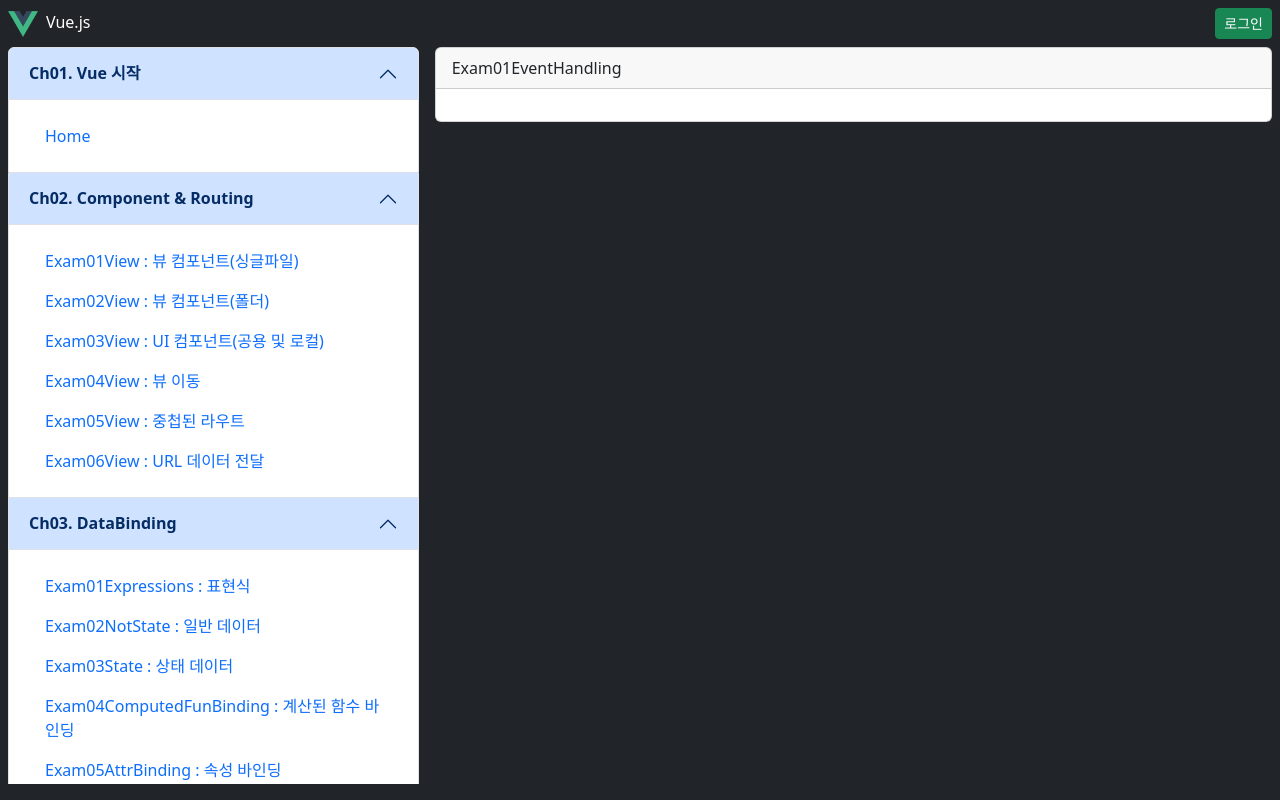
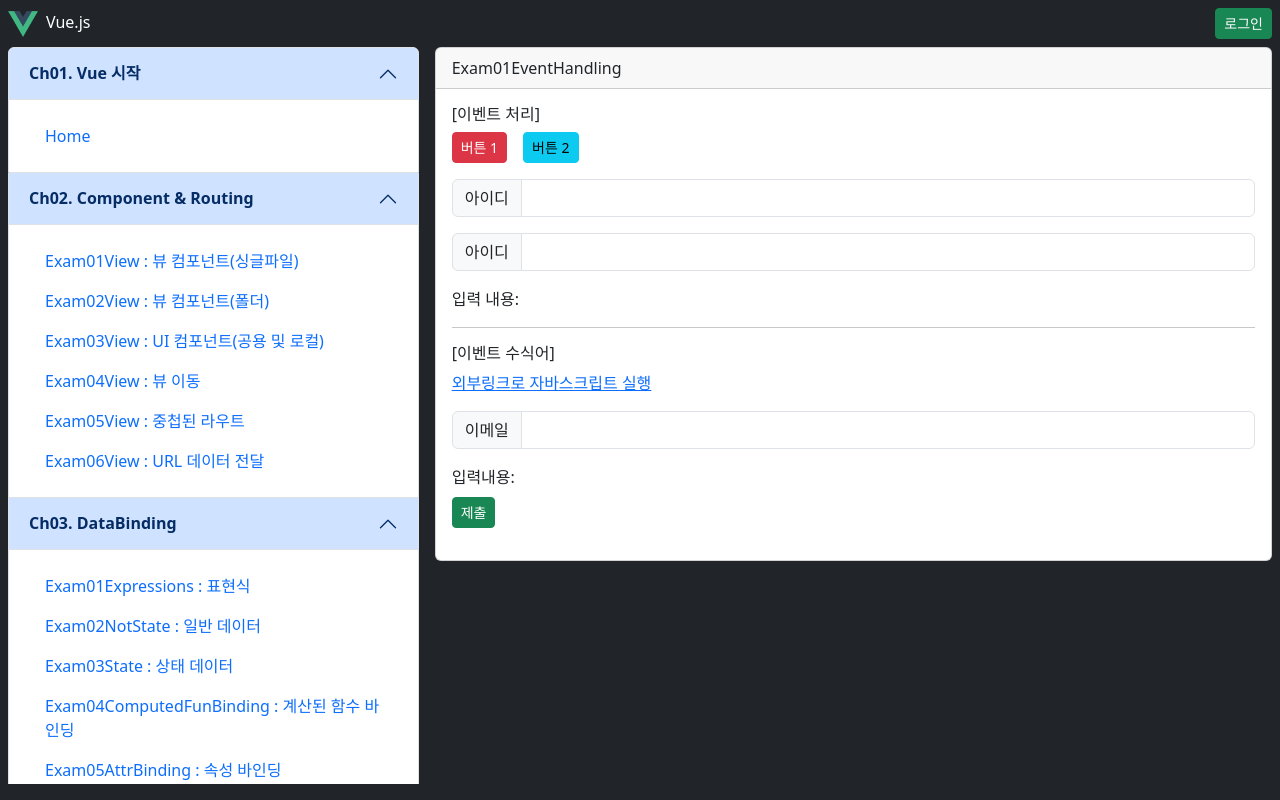
Before and after one commit to hyeonju0121/front-end-vue, a Vue app: page /Ch04EventHandlingWatch/Exam01EventHandling in a window 1280 px wide. Built offline with nearby package versions, Linux system fonts and the light colour scheme.

Commit message:
EventHandling & Watch

```diff
--- a/src/components/AppMenu.vue
+++ b/src/components/AppMenu.vue
@@ -131,9 +131,12 @@
                     <ul class="nav flex-column">
                         <li class="nav-item">
                             <RouterLink to="/Ch04EventHandlingWatch/Exam01EventHandling" class="nav-link">
-                                Exam01EventHandling : 이벤트 핸들링 </RouterLink>
+                                Exam01EventHandling : 이벤트 처리 </RouterLink>
                         </li>
-
+                        <li class="nav-item">
+                            <RouterLink to="/Ch04EventHandlingWatch/Exam02Watch" class="nav-link">
+                                Exam02Watch : 상태 데이터 변경 감시 </RouterLink>
+                        </li>
                     </ul>
                 </div>
             </div>
--- a/src/router/Ch04EventHandlingWatch.js
+++ b/src/router/Ch04EventHandlingWatch.js
@@ -2,6 +2,10 @@ const routes = [
     {
         path: '/Ch04EventHandlingWatch/Exam01EventHandling',
         component: () => import(/* webpackChunkName: "Ch04EventHandlingWatch" */ '@/views/Ch04EventHandlingWatch/Exam01EventHandling.vue')
+    },
+    {
+        path: '/Ch04EventHandlingWatch/Exam02Watch',
+        component: () => import(/* webpackChunkName: "Ch04EventHandlingWatch" */ '@/views/Ch04EventHandlingWatch/Exam02Watch.vue')
     }
 ];
 
--- a/src/views/Ch04EventHandlingWatch/Exam01EventHandling.vue
+++ b/src/views/Ch04EventHandlingWatch/Exam01EventHandling.vue
@@ -2,14 +2,84 @@
     <div class="card">
         <div class="card-header">Exam01EventHandling</div>
         <div class="card-body">
+            <div class="mb-3">
+                <h6>[이벤트 처리]</h6>
+                <!-- 함수 그 자체 -->
+                <button class="btn btn-danger btn-sm me-3" @click="handleBtn1">버튼 1</button>
+                <!-- 괄호()가 있으므로 함수를 호출 -->
+                <button class="btn btn-info btn-sm" @click="handleBtn2('vue is good', $event)">버튼 2</button>
+            </div>
+
+            <div class="input-group mb-3">
+                <span class="input-group-text">아이디</span>
+                <!-- :value : 단방향. v-model을 쓰지않았기 때문에 양방향이 X -->
+                <!-- 앞으로 모든 변수는 '상태'로 사용할 것이다. -->
+                <input type="text" class="form-control" name="userID" :value="userID" @keyup="handleInput($event)" />
+            </div>
+
+            <div class="input-group mb-3">
+                <span class="input-group-text">아이디</span>
+                <!-- v-model 양방향 바인딩 -->
+                <input type="text" class="form-control" name="userID" v-model="userID" />
+            </div>
+            <div>입력 내용: {{ userID }}</div>
+
+            <hr/>
+
+            <div class="mt-3">
+                <h6>[이벤트 수식어]</h6>
+                <!-- 외부 링크로 연결되지 않고, 해당 링크를 클릭했을 때 자바스크립트 및 함수를 실행하고 싶다면?
+                     javascript:func1() 와 동일함
+                -->
+                <!-- <a href="javacript:fun1()">링크로 자바스크립트 실행</a>  스프링에서는 가능함(vue 에서는 사용 X)-->
+                <a href="https://vuejs.org" @click.prevent="handleLink">외부링크로 자바스크립트 실행</a>
 
 
+                <!--submit.prevent: 폼에 기본적으로 제출 기능이 있는데 중지하고, 자바스크립트 함수를 실행하고 싶을 때-->
+                <form class="my-3" @submit.prevent="handleForm">
+                    <div class="input-group mb-3">
+                        <span class="input-group-text">이메일</span>
+                        <input type="email" class="form-control" v-model="userEmail">
+                    </div>
+                    <div>입력내용: {{ userEmail }}</div>
+                        <input type="submit" value="제출" class="btn btn-success btn-sm mt-2" />
+                </form>
+            </div>
         </div>
     </div>
 </template>
 
 <script setup>
+import { ref } from 'vue';
+
+function handleBtn1() {
+    console.log("handleBtn1 실행");
+}
+
+function handleBtn2(arg, event) {
+    console.log("handleBtn2 실행");
+    console.log("arg:" + arg);
+    console.log("event,target:", event.target); // 이벤트가 발생하는 타켓(엘리먼트)
+}
+
+let userID = ref(""); // 디폴트 값은 빈문자열
+
+function handleInput(event) {
+    console.log("event.target.name: " + event.target.name);
+    console.log("event.target.value: " + event.target.value);
+    userID.value = event.target.value;
+}
+
+function handleLink() {
+    console.log("handleLink() 실행");
+}
+
+let userEmail = ref("");
+
+function handleForm() {
+    console.log(userEmail.value);
+}
+
 </script>
 
-<style scoped>
-</style>
+<style scoped></style>
--- /dev/null
+++ b/src/views/Ch04EventHandlingWatch/Exam02Watch.vue
@@ -0,0 +1,93 @@
+<template>
+    <div class="card">
+        <div class="card-header">Exam02Watch</div>
+        <div class="card-body">
+            <div class="row mb-2">
+                <label class="col-sm-2 col-form-label">UserId</label>
+                <div class="col-sm-10">
+                    <input type="text" class="form-control" v-model="userId">
+                </div>
+            </div>
+
+            <div class="mb-2">
+                <button class="btn btn-secondary btn-sm mt-4" @click="handleProductChange">product 상태의 객체 변경</button>
+
+            </div>
+        </div>
+    </div>
+</template>
+
+<script setup>
+import { ref, watch } from 'vue';
+
+// 상태 데이터 생성
+let userId = ref("");
+
+// 상태 데이터 감시
+watch(userId, (newUserId, oldUserId) => {
+    console.group("userId 상태 데이터 변경 감시");
+    console.log("newUserId: " + newUserId);
+    console.log("oldUserId: " + oldUserId);
+    console.groupEnd();
+});
+
+// 상태 객체 생성
+let product = ref({
+    name: "",
+    company: "",
+    price: 0
+});
+
+// 객체 자체가 변경될 때를 감시--------------------------------------------------
+watch(product, (newProduct, oldProduct) => {
+    console.group("product 객체 자체 변경 감시");
+    console.log("newProduct: ", JSON.parse(JSON.stringify(newProduct)));
+    console.log("oldProduct: ", JSON.parse(JSON.stringify(oldProduct)));
+    console.groupEnd();
+});
+
+// 객체 안의 속성까지도 변경 감시 -----------------------------------------------
+// 옵션값으로 deep 을 사용 -> deep: true
+// deep -> 객체 자체 뿐만 아니라 속성 값의 변경도 감시를 하겠다라는 의미
+watch(product, (newProduct, oldProduct) => {
+    console.group("product 객체 자체 뿐만 아니라 속성까지도 변경 감시");
+    console.log("newProduct: ", JSON.parse(JSON.stringify(newProduct)));
+    console.log("oldProduct: ", JSON.parse(JSON.stringify(oldProduct)));
+    console.groupEnd();
+}, { deep: true});
+
+// 내가 지정한 속성의 변경 감시-------------------------------------------------
+watch(()=> product.value.price, (newPrice, oldPrice) => {
+    console.group("price 속성만 변경 감시");
+    console.log("newPrice: ", newPrice);
+    console.log("oldPrice: ", oldPrice);
+    console.groupEnd();
+});
+
+// 복수개의 상태를 감시할 경우 --------------------------------------------------
+watch([userId, product], ([newUserId, newProduct], [oldUserId, oldProduct]) => {
+    console.group("복수개의 상태를 감시할 경우");
+    console.log("newUserId: " + newUserId);
+    console.log("newProduct: ", JSON.parse(JSON.stringify(newProduct)));
+    console.log("oldUserId: " + oldUserId);
+    console.log("oldProduct: ", JSON.parse(JSON.stringify(oldProduct)));
+    console.groupEnd();
+});
+
+// product 상태 객체 변경 함수
+function handleProductChange() {
+    // 속성 값만 변경
+    product.value.company="유니클로";
+    product.value.price=54000;
+
+    // 객체 자체가 변경
+    product.value = {
+        name: "셔츠",
+        company: "스톤 아일랜드",
+        price: 380000
+    };
+}
+
+</script>
+
+<style scoped></style>
```
